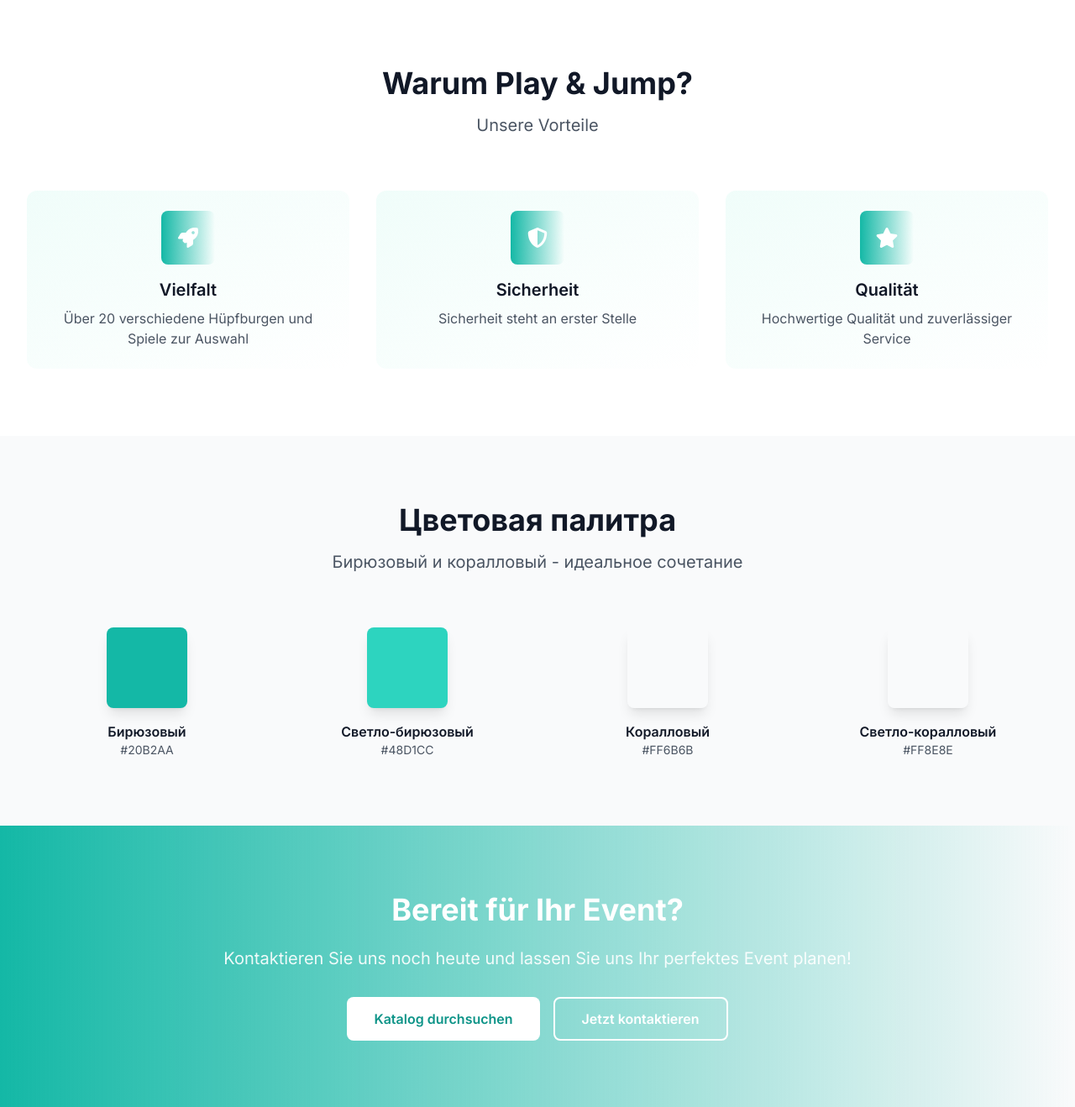
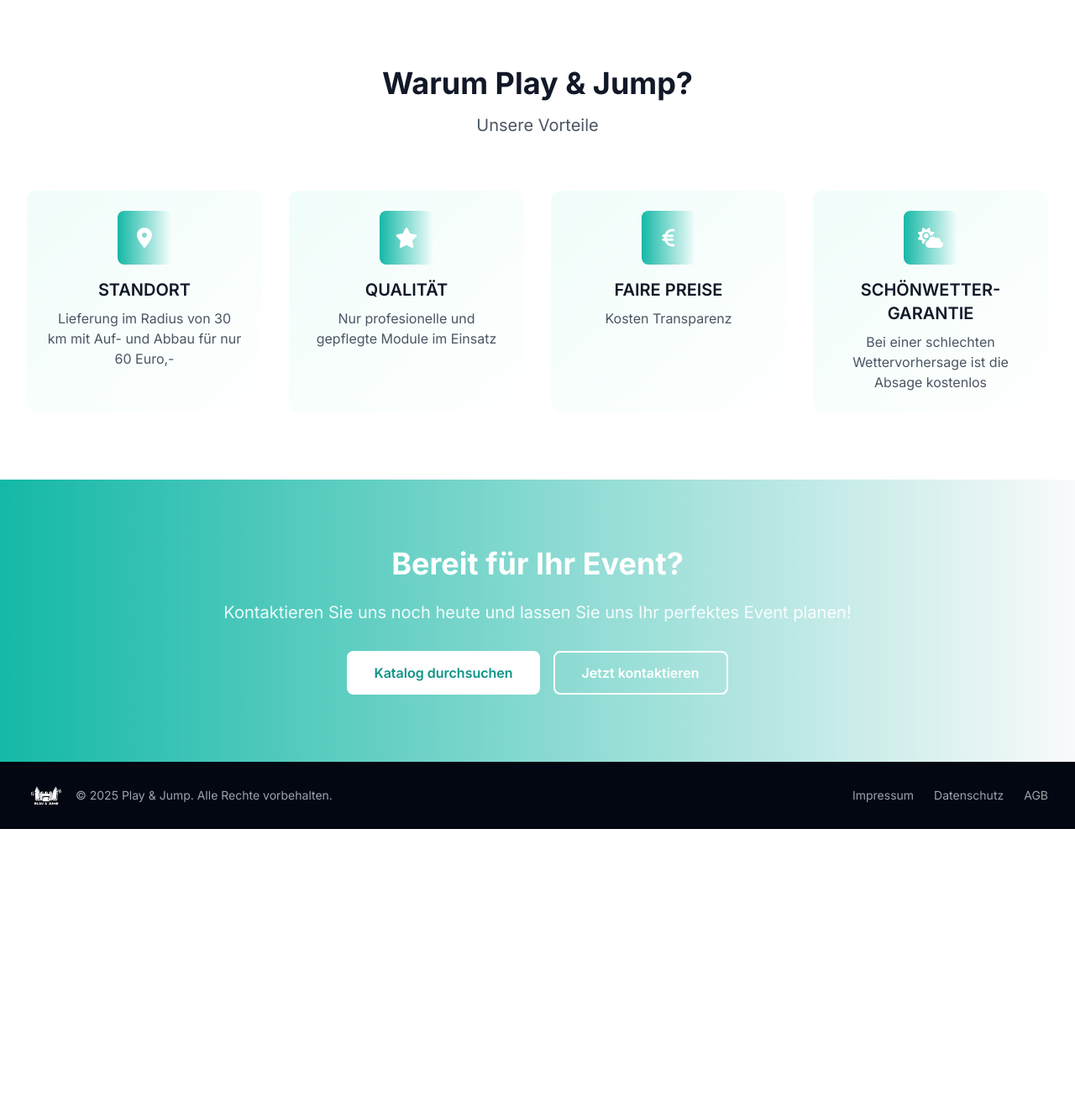
Before and after one commit to MitrofanovDm89/Site, a Django app: page / in a window 1280 px wide. Shown: the part 866-2184 px from the top of the page at 84% size. After the commit the page ends 1853 px from the top, so only its background shows below. Run offline with Django 4.2, Linux system fonts and the light colour scheme; some libraries are stand-ins or nearby versions.

Commit message:
hero: добавлено чередование 5 текстов, обновлены преимущества, удалена цветовая палитра

```diff
--- a/templates/index.html
+++ b/templates/index.html
@@ -35,7 +35,7 @@
       Willkommen bei
       <span class="gradient-text">Play & Jump</span>
     </h1>
-    <p class="mobile-text md:text-xl text-white/90 mb-8 max-w-3xl mx-auto animate-fade-in-up-delay">
+    <p id="hero-description" class="mobile-text md:text-xl text-white/90 mb-8 max-w-3xl mx-auto animate-fade-in-up-delay">
       Seit vielen Jahren bieten wir hochwertige Hüpfburgen, Gesellschaftsspiele und Unterhaltungsgeräte
       für alle Altersgruppen an. Wir sind Ihr Partner für unvergessliche Kinderfeste und Events.
     </p>
@@ -58,76 +58,47 @@
             <p class="mobile-text md:text-xl text-gray-600">Unsere Vorteile</p>
         </div>
 
-        <div class="mobile-grid md:grid md:grid-cols-3 gap-6 md:gap-8">
+        <div class="mobile-grid md:grid md:grid-cols-2 lg:grid-cols-4 gap-6 md:gap-8">
             <!-- Feature 1 -->
             <div class="text-center p-6 rounded-xl bg-gradient-to-br from-teal-50 to-coral-50 hover-lift card-hover stagger-item">
                 <div class="w-16 h-16 bg-gradient-to-r from-teal-500 to-coral-500 rounded-lg flex items-center justify-center mx-auto mb-4">
-                    <i class="fas fa-rocket text-white text-2xl"></i>
+                    <i class="fas fa-map-marker-alt text-white text-2xl"></i>
                 </div>
-                <h3 class="text-xl font-semibold text-gray-900 mb-2">Vielfalt</h3>
-                <p class="text-gray-600 mobile-text">Über 20 verschiedene Hüpfburgen und Spiele zur Auswahl</p>
+                <h3 class="text-xl font-semibold text-gray-900 mb-2">STANDORT</h3>
+                <p class="text-gray-600 mobile-text">Lieferung im Radius von 30 km mit Auf- und Abbau für nur 60 Euro,-</p>
             </div>
 
             <!-- Feature 2 -->
             <div class="text-center p-6 rounded-xl bg-gradient-to-br from-teal-50 to-coral-50 hover-lift card-hover stagger-item">
                 <div class="w-16 h-16 bg-gradient-to-r from-teal-500 to-coral-500 rounded-lg flex items-center justify-center mx-auto mb-4">
-                    <i class="fas fa-shield-alt text-white text-2xl"></i>
+                    <i class="fas fa-star text-white text-2xl"></i>
                 </div>
-                <h3 class="text-xl font-semibold text-gray-900 mb-2">Sicherheit</h3>
-                <p class="text-gray-600 mobile-text">Sicherheit steht an erster Stelle</p>
+                <h3 class="text-xl font-semibold text-gray-900 mb-2">QUALITÄT</h3>
+                <p class="text-gray-600 mobile-text">Nur profesionelle und gepflegte Module im Einsatz</p>
             </div>
 
             <!-- Feature 3 -->
             <div class="text-center p-6 rounded-xl bg-gradient-to-br from-teal-50 to-coral-50 hover-lift card-hover stagger-item">
                 <div class="w-16 h-16 bg-gradient-to-r from-teal-500 to-coral-500 rounded-lg flex items-center justify-center mx-auto mb-4">
-                    <i class="fas fa-star text-white text-2xl"></i>
+                    <i class="fas fa-euro-sign text-white text-2xl"></i>
                 </div>
-                <h3 class="text-xl font-semibold text-gray-900 mb-2">Qualität</h3>
-                <p class="text-gray-600 mobile-text">Hochwertige Qualität und zuverlässiger Service</p>
+                <h3 class="text-xl font-semibold text-gray-900 mb-2">FAIRE PREISE</h3>
+                <p class="text-gray-600 mobile-text">Kosten Transparenz</p>
+            </div>
+
+            <!-- Feature 4 -->
+            <div class="text-center p-6 rounded-xl bg-gradient-to-br from-teal-50 to-coral-50 hover-lift card-hover stagger-item">
+                <div class="w-16 h-16 bg-gradient-to-r from-teal-500 to-coral-500 rounded-lg flex items-center justify-center mx-auto mb-4">
+                    <i class="fas fa-cloud-sun text-white text-2xl"></i>
+                </div>
+                <h3 class="text-xl font-semibold text-gray-900 mb-2">SCHÖNWETTER-GARANTIE</h3>
+                <p class="text-gray-600 mobile-text">Bei einer schlechten Wettervorhersage ist die Absage kostenlos</p>
             </div>
         </div>
     </div>
 </section>
 
-<!-- Color Palette Demo -->
-<section class="py-12 md:py-20 bg-gray-50 mobile-optimized">
-    <div class="max-w-7xl mx-auto px-4 sm:px-6 lg:px-8">
-        <div class="text-center mb-12 md:mb-16">
-            <h2 class="mobile-heading md:text-4xl font-bold text-gray-900 mb-4">Цветовая палитра</h2>
-            <p class="mobile-text md:text-xl text-gray-600">Бирюзовый и коралловый - идеальное сочетание</p>
-        </div>
 
-        <div class="mobile-grid md:grid md:grid-cols-4 gap-6">
-            <!-- Teal Primary -->
-            <div class="text-center stagger-item">
-                <div class="w-20 h-20 md:w-24 md:h-24 bg-teal-500 rounded-lg mx-auto mb-4 shadow-lg responsive-img"></div>
-                <h3 class="font-semibold text-gray-900 mobile-text">Бирюзовый</h3>
-                <p class="text-sm text-gray-600">#20B2AA</p>
-            </div>
-
-            <!-- Teal Light -->
-            <div class="text-center stagger-item">
-                <div class="w-20 h-20 md:w-24 md:h-24 bg-teal-400 rounded-lg mx-auto mb-4 shadow-lg responsive-img"></div>
-                <h3 class="font-semibold text-gray-900 mobile-text">Светло-бирюзовый</h3>
-                <p class="text-sm text-gray-600">#48D1CC</p>
-            </div>
-
-            <!-- Coral -->
-            <div class="text-center stagger-item">
-                <div class="w-20 h-20 md:w-24 md:h-24 bg-coral-500 rounded-lg mx-auto mb-4 shadow-lg responsive-img"></div>
-                <h3 class="font-semibold text-gray-900 mobile-text">Коралловый</h3>
-                <p class="text-sm text-gray-600">#FF6B6B</p>
-            </div>
-
-            <!-- Coral Light -->
-            <div class="text-center stagger-item">
-                <div class="w-20 h-20 md:w-24 md:h-24 bg-coral-400 rounded-lg mx-auto mb-4 shadow-lg responsive-img"></div>
-                <h3 class="font-semibold text-gray-900 mobile-text">Светло-коралловый</h3>
-                <p class="text-sm text-gray-600">#FF8E8E</p>
-            </div>
-        </div>
-    </div>
-</section>
 
 <!-- Call to Action -->
 <section class="py-12 md:py-20 bg-gradient-to-r from-teal-500 to-coral-500 text-white mobile-optimized">
@@ -367,7 +338,7 @@
 
   /* Text animations */
   .animate-fade-in-up {
-    animation: fadeInUp 1s ease-out, textBlurCycle 4s ease-in-out infinite 0.5s;
+    animation: fadeInUp 1s ease-out;
   }
 
   .animate-fade-in-up-delay {
@@ -375,7 +346,7 @@
   }
 
   .animate-fade-in-up-delay-2 {
-    animation: fadeInUp 1s ease-out 0.6s both, textBlurCycle 4s ease-in-out infinite 1.1s;
+    animation: fadeInUp 1s ease-out 0.6s both;
   }
 
   @keyframes textBlurCycle {
@@ -574,6 +545,11 @@
              align-items: center;
              justify-content: center;
          }
+
+         /* Text rotation animation */
+         #hero-description {
+             transition: opacity 0.3s ease-in-out, transform 0.3s ease-in-out;
+         }
 </style>
 
 <script>
@@ -641,5 +617,41 @@
   document.addEventListener('DOMContentLoaded', () => {
     initBackgroundSlider();
   });
+
+  // Text rotation functionality
+  function initTextRotation() {
+    const descriptionElement = document.getElementById('hero-description');
+    if (!descriptionElement) return;
+
+    const texts = [
+      "Seit vielen Jahren bieten wir hochwertige Hüpfburgen, Gesellschaftsspiele und Unterhaltungsgeräte für alle Altersgruppen an. Wir sind Ihr Partner für unvergessliche Kinderfeste und Events.",
+      "Mit unsere einmalige Event Betreuung, können auch die Eltern bedenkenlos mitfeiern.",
+      "Mieten Sie eines von unseren Modulen für Ihr Event, für Ihre Kindern, für Ihren Spaß.",
+      "So werden Ihre Kinder zu Comichelden oder Märchenfiguren.",
+      "Ruhe für Eltern und sicheres Spielen für Kinder sind seit 2018 unsere Spezialität. Professionelle und saubere Produkte ziehen immer mehr zufriedene Kunden an. Wir freuen uns, dass wir Sie glücklich machen können."
+    ];
+
+    let currentTextIndex = 0;
+
+    function rotateText() {
+      descriptionElement.style.opacity = '0';
+      descriptionElement.style.transform = 'translateY(10px)';
+
+      setTimeout(() => {
+        currentTextIndex = (currentTextIndex + 1) % texts.length;
+        descriptionElement.textContent = texts[currentTextIndex];
+        descriptionElement.style.opacity = '1';
+        descriptionElement.style.transform = 'translateY(0)';
+      }, 300);
+    }
+
+    // Rotate text every 4 seconds (synchronized with background slider)
+    setInterval(rotateText, 4000);
+  }
+
+  // Initialize text rotation when DOM is loaded
+  document.addEventListener('DOMContentLoaded', () => {
+    initTextRotation();
+  });
 </script>
 {% endblock %}
```
